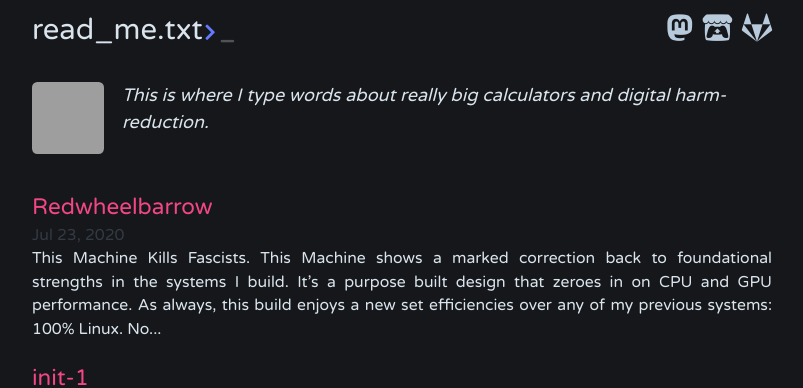
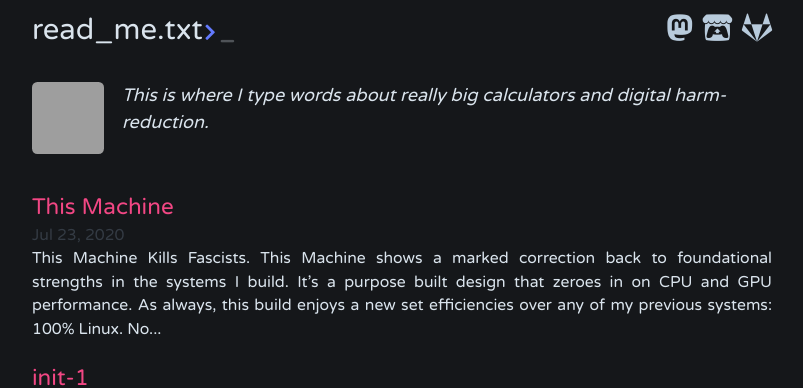
Before and after one commit to matrix8967/text-mainframe-computer-mirror, a Jekyll site: the page built from index.html, in a window 1280 px wide, cut to the strip 0-388 px from the top of the page. Shown: the whole strip, without its empty margins (238-1041 px from the left). Built offline with Jekyll 4.4.1, drawn with Linux system fonts in a browser that asks for light colours; the list of posts is cut into pages by our own code; grey boxes are pictures that could not be loaded.

Commit message:
renaming gaming shaming

```diff
--- a/_posts/2020-07-23-RedWheelbarrow.md
+++ b/_posts/2020-07-23-This-Machine.md
@@ -1,7 +1,7 @@
 ---
 layout: post
-title:  "Redwheelbarrow"
-description: Confidence is Quiet.
+title:  "This Machine"
+description: Nazi lives don't matter.
 tags: hardware
 ---
 
```
